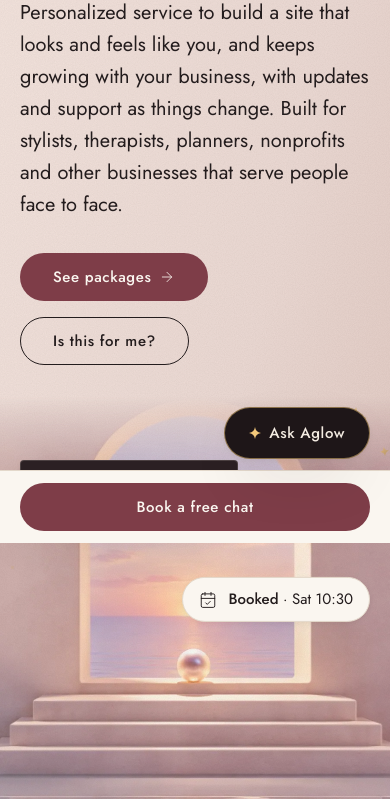
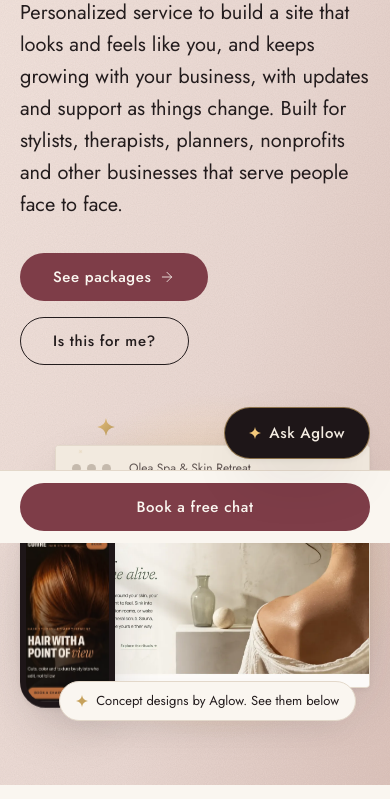
Before and after one commit to meganaglow/newaglowsite, a plain HTML site: page index.html in a window 390 px wide. Shown: the part 301-1100 px from the top of the page. Drawn offline with Linux system fonts and the light colour scheme.

Commit message:
Replace home hero render with real website screens; move chips to the demo
The hero now shows a browser and a phone displaying two concept sites,
labeled as concept designs and linked to that section. The floating chat
chips move beside the Smart site setup demo, clear of the chat's text.
Also removes leftover placeholder text from the salon concept.

Co-Authored-By: Claude Opus 5.5 <noreply@anthropic.com>
Claude-Session: https://claude.ai/code/session_01T9UCFzSj2PYM6zzuZZHtkD

```diff
--- a/index.html
+++ b/index.html
@@ -70,10 +70,6 @@
 
 <main id="main">
   <section class="section band-blush hero">
-    <picture class="hero__media">
-      <source media="(max-width: 899px)" srcset="assets/images/hero-dawn-mobile.webp" width="903" height="1129">
-      <img src="assets/images/hero-dawn-2000.webp" srcset="assets/images/hero-dawn-1200.webp 1200w, assets/images/hero-dawn-2000.webp 2000w" sizes="100vw" width="2000" height="1129" alt="" fetchpriority="high">
-    </picture>
     <div class="wrap hero__grid">
       <div class="hero__copy">
         <p class="eyebrow reveal"><svg class="star" aria-hidden="true"><use href="#i-star"/></svg>Websites for people-first businesses</p>
@@ -84,22 +80,15 @@
           <a class="btn btn--secondary" href="who.html">Is this for me?</a>
         </div>
       </div>
-      <div class="layers reveal" style="--i:2" role="img" aria-label="Examples of what a site can handle for you: answering a question, taking a booking and sending a reminder">
-        <span class="sparkle layers__star" style="--sz:22px; top:2%; right:6%"></span>
-        <span class="sparkle layers__star" style="--sz:11px; top:10%; right:0"></span>
-        <span class="sparkle layers__star" style="--sz:9px; top:34%; left:2%"></span>
-        <div class="chip chip--card chip--night chip--a">
-          <svg class="icon" aria-hidden="true"><use href="#i-message"/></svg>
-          <span><b>Question answered</b><span class="sub">Yes, Saturday has openings.</span></span>
+      <div class="devices reveal" style="--i:2">
+        <div class="devices__browser browser">
+          <div class="browser__bar" aria-hidden="true"><i></i><i></i><i></i><span class="browser__url">Olea Spa &amp; Skin Retreat</span></div>
+          <div class="browser__view"><img src="assets/images/hero-screen-browser.webp" width="1120" height="700" alt="A website in a browser window: the Olea Spa and Skin Retreat concept, with a phone beside it showing the Cuivre Hair Studio concept. Both are Aglow concept designs." fetchpriority="high"></div>
         </div>
-        <div class="chip chip--b" style="animation-delay:-2s">
-          <svg class="icon" aria-hidden="true"><use href="#i-calendar"/></svg>
-          <span><b>Booked</b> · Sat 10:30</span>
-        </div>
-        <div class="chip chip--c" style="animation-delay:-4s">
-          <svg class="icon" aria-hidden="true"><use href="#i-bell"/></svg>
-          <span>Reminder sent</span>
-        </div>
+        <div class="devices__phone" aria-hidden="true"><img src="assets/images/hero-screen-phone.webp" width="400" height="843" alt=""></div>
+        <span class="sparkle devices__star" style="--sz:18px; top:-4%; left:22%"></span>
+        <span class="sparkle devices__star" style="--sz:9px; top:6%; left:16%"></span>
+        <a class="devices__caption" href="#concepts-title"><svg class="star" aria-hidden="true"><use href="#i-star"/></svg>Concept designs by Aglow. See them below</a>
       </div>
     </div>
   </section>
@@ -178,10 +167,26 @@
           <li><span class="num">03</span><div><h3>Smart intake</h3><p>An inquiry form that summarizes each request before the first call.</p></div></li>
           <li><span class="num">04</span><div><h3>Instant estimate</h3><p>A rough range from a few details, for the owner to confirm.</p></div></li>
         </ol>
-        <div class="chat" data-script="salon" aria-live="polite">
-          <div class="chat__head"><div class="starfield" data-starfield="5" aria-hidden="true"></div><span class="who">Salon concierge</span><span class="tag">Scripted demo</span></div>
-          <div class="chat__body"></div>
-          <div class="chat__suggest"></div>
+        <div class="demo__stage">
+          <div class="demo__chips" role="img" aria-label="Examples of what a site can handle for you: answering a question, taking a booking and sending a reminder">
+            <div class="chip chip--card chip--night demo-chip demo-chip--a">
+              <svg class="icon" aria-hidden="true"><use href="#i-message"/></svg>
+              <span><b>Question answered</b><span class="sub">Yes, Saturday has openings.</span></span>
+            </div>
+            <div class="chip demo-chip demo-chip--b" style="animation-delay:-2s">
+              <svg class="icon" aria-hidden="true"><use href="#i-calendar"/></svg>
+              <span><b>Booked</b> · Sat 10:30</span>
+            </div>
+            <div class="chip demo-chip demo-chip--c" style="animation-delay:-4s">
+              <svg class="icon" aria-hidden="true"><use href="#i-bell"/></svg>
+              <span>Reminder sent</span>
+            </div>
+          </div>
+          <div class="chat" data-script="salon" aria-live="polite">
+            <div class="chat__head"><div class="starfield" data-starfield="5" aria-hidden="true"></div><span class="who">Salon concierge</span><span class="tag">Scripted demo</span></div>
+            <div class="chat__body"></div>
+            <div class="chat__suggest"></div>
+          </div>
         </div>
       </div>
     </div>
--- a/script.js
+++ b/script.js
@@ -46,7 +46,7 @@
   }
 
   // Layered composition: layers shift slightly with the pointer (desktop only)
-  const layers = $('.layers');
+  const layers = $('.devices, .layers');
   if (layers && !reduced && matchMedia('(hover: hover) and (min-width: 900px)').matches) {
     const zone = layers.closest('section') || layers;
     zone.addEventListener('pointermove', e => {
--- a/styles.css
+++ b/styles.css
@@ -641,3 +641,56 @@ a.card, .card--link { display: block; text-decoration: none; color: inherit; }
 /* Skip link: hidden until focused with the keyboard */
 .skip-link { position: absolute; left: var(--s-4); top: -60px; z-index: calc(var(--z-chat) + 2); padding: var(--s-3) var(--s-4); background: var(--ink); color: var(--ivory); border-radius: var(--r-pill); }
 .skip-link:focus { top: var(--s-4); }
+
+/* ---------- Home hero: real website screens, layered (replaces the rendered scene) ---------- */
+/* A browser window and a phone show two concept sites. Labeled as concepts by the caption. */
+.devices { position: relative; width: min(100%, 600px); margin-inline: auto; aspect-ratio: 600 / 500; }
+.devices::before { /* the one gold glow */
+  content: ""; position: absolute; inset: -12% -10% -6% 4%; border-radius: 50%; z-index: 0; pointer-events: none;
+  background: radial-gradient(closest-side, color-mix(in srgb, var(--glow) 55%, transparent), transparent);
+}
+.devices__browser {
+  position: absolute; top: 4%; right: 0; width: 90%; z-index: 1;
+  box-shadow: var(--shadow-float); translate: var(--px) var(--py);
+  animation: drift 9s var(--ease) infinite alternate;
+}
+.devices__browser .browser__view img { object-position: 50% 0; transition: none; }
+.devices__phone {
+  position: absolute; left: 0; bottom: 6%; width: 27%; z-index: 2; aspect-ratio: 400 / 843;
+  border: 6px solid var(--night); border-radius: 26px; background: var(--night); overflow: hidden;
+  box-shadow: var(--shadow-float); translate: calc(var(--px) * 1.6) calc(var(--py) * 1.6);
+  animation: drift 7s var(--ease) -3s infinite alternate;
+}
+.devices__phone img { width: 100%; height: 100%; object-fit: cover; object-position: 50% 0; }
+.devices__star { position: absolute; z-index: 3; animation: twinkle-soft 4.6s ease-in-out infinite; }
+.devices__star + .devices__star { animation-delay: -2s; }
+.devices__caption {
+  position: absolute; right: 4%; bottom: 0; z-index: 3;
+  display: inline-flex; align-items: center; gap: var(--s-2); padding: var(--s-2) var(--s-4);
+  background: var(--ivory); color: var(--ink); border: 1px solid var(--line); border-radius: var(--r-pill);
+  font-size: .8125rem; text-decoration: none; box-shadow: var(--shadow-raised);
+  transition: border-color var(--t-micro) var(--ease), transform var(--t-micro) var(--ease);
+}
+.devices__caption:hover { border-color: var(--gold); transform: translateY(-2px); }
+@media (min-width: 900px) {
+  .hero__grid:has(.devices) { align-items: center; grid-template-columns: 1.15fr .85fr; }
+  .devices { width: 108%; max-width: 700px; justify-self: end; margin-right: -4%; }
+}
+@media (min-width: 1400px) { .devices { width: 128%; margin-right: -18%; } }
+@media (max-width: 899px) {
+  .hero { padding-bottom: var(--s-8); }
+  .hero__grid { gap: var(--s-6); }
+  .devices { width: 100%; }
+}
+
+/* ---------- Smart site setup: the floating chips sit around the demo chat ---------- */
+.demo__stage { position: relative; }
+.demo__chips { display: flex; flex-wrap: wrap; gap: var(--s-2); margin-bottom: var(--s-4); }
+.demo-chip { position: static; animation: none; translate: none; box-shadow: var(--shadow-raised); }
+@media (min-width: 1100px) {
+  .demo__chips { position: absolute; inset: 0; margin: 0; z-index: var(--z-float); pointer-events: none; }
+  .demo-chip { position: absolute; animation: drift 7s var(--ease) infinite alternate; box-shadow: var(--shadow-float); }
+  .demo-chip--a { top: -84px; left: -24px; }
+  .demo-chip--b { top: -54px; right: -12px; }
+  .demo-chip--c { bottom: -64px; right: 24px; }
+}
```
Also changed, not shown: concepts/salon/index.html (+8 -8 lines), assets/images/concepts/card-salon.webp, assets/images/hero-screen-browser.webp (added), assets/images/hero-screen-phone.webp (added), 2 other files.
